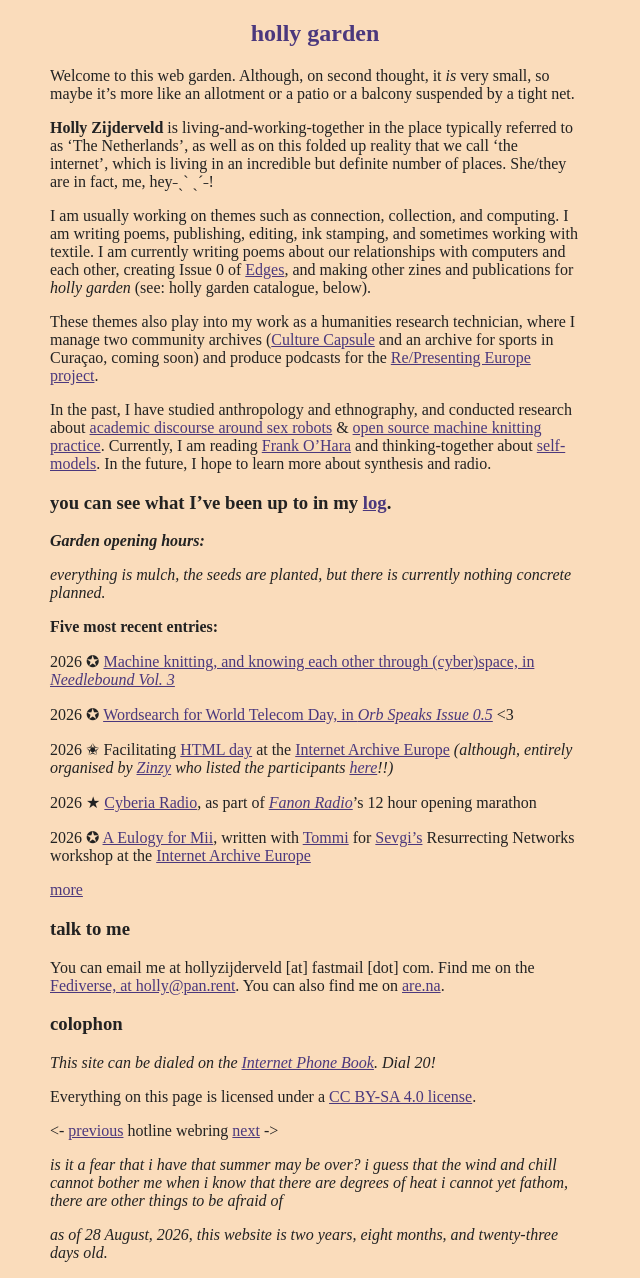
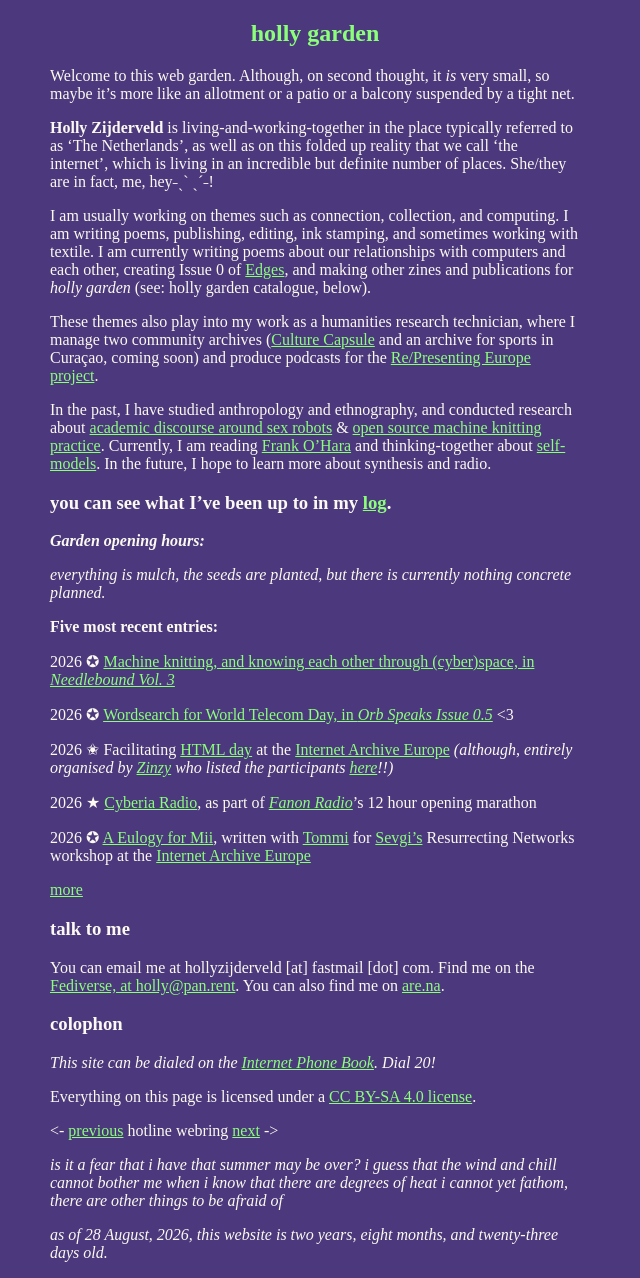
Before and after one commit to hollyz1jderveld/hollyz1jderveld.github.io, a Jekyll site: the page built from index.md, in a window 1280 px wide. Shown: the whole page, without its empty margins (0-640 px from the left). Built offline with Jekyll 4.4.1, drawn with Linux system fonts in a browser that asks for light colours; some web fonts are replaced; Markdown is read by kramdown in place of the engine named in the settings; our own code applies the rules of GitHub Pages for plain Markdown files.

Commit message:
Update style.css

```diff
--- a/assets/css/style.css
+++ b/assets/css/style.css
@@ -1,19 +1,19 @@
 body {
-    color:#222222;
-    background-color: #FADCBB;
+    color:#FCF9F0;
+    background-color: #4b387d;
     margin-left: 50px;
     margin-right: 700px;
 }
 
 h2 {
-    color: #4b387d;
+    color: #8BFF7A;
     text-align: center;
 }
 
 a:link {
-    color:#4b387d;
+    color:#8BFF7A;
 }
 
 a:visited {
-    color:#4b387d;
+    color:#8BFF7A;
 }
```
